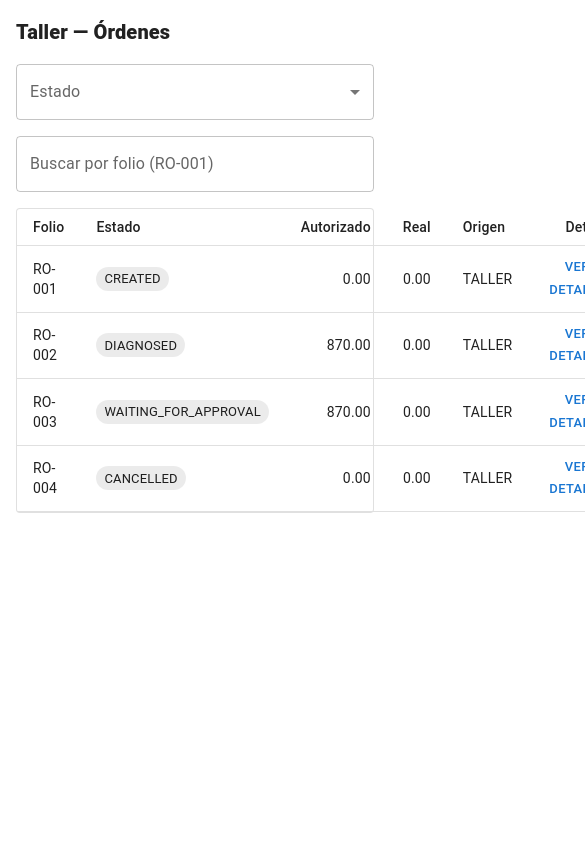
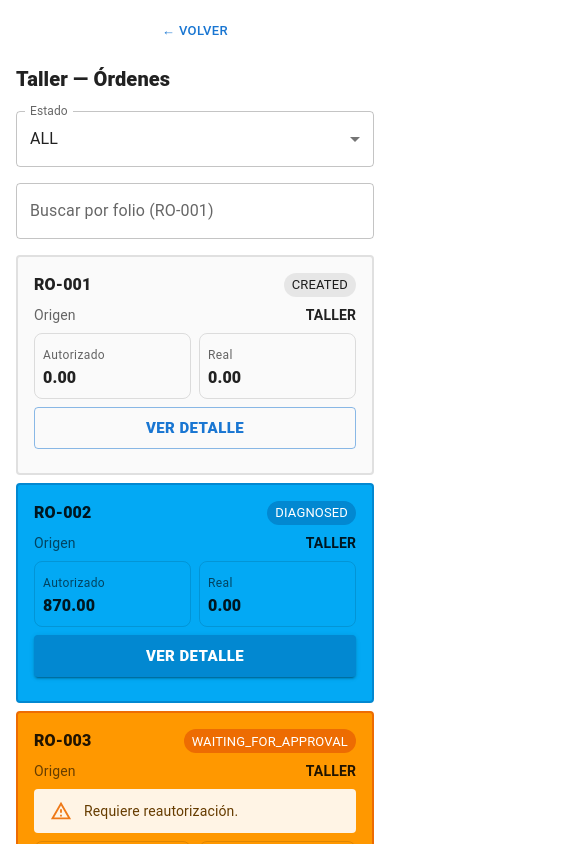
Before and after one commit to seha3/repair-orders, a React (Vite) app: page /login in a window 390 px wide. Both pictures are taken after a click on the button "ENTRAR COMO TALLER / MECÁNICO". Shown: the top 844 px of the page, 585 px wide, since content can reach past the window. Built offline with nearby package versions, Linux system fonts and the light colour scheme.

Commit message:
feat: improve mobile order cards and status-based action buttons

```diff
--- a/src/ui/client/ClientOrdersPage.tsx
+++ b/src/ui/client/ClientOrdersPage.tsx
@@ -1,4 +1,6 @@
 import { useEffect, useMemo, useState } from "react";
+import { useTheme } from "@mui/material/styles";
+import useMediaQuery from "@mui/material/useMediaQuery";
 import {
   Box,
   Chip,
@@ -11,6 +13,9 @@ import {
   TableHead,
   TableRow,
   Button,
+  Card,
+  CardContent,
+  Alert
 } from "@mui/material";
 import { useNavigate } from "react-router-dom";
 import { useAuthStore } from "../auth/auth.store";
@@ -25,6 +30,9 @@ function requiresClientAction(o: RepairOrder) {
 export function ClientOrdersPage() {
   const nav = useNavigate();
   const customerId = useAuthStore((s) => s.customerId);
+  const theme = useTheme();
+  const isMobile = useMediaQuery(theme.breakpoints.down("sm"));
+
 
   const [orders, setOrders] = useState<RepairOrder[]>([]);
 
@@ -53,10 +61,94 @@ export function ClientOrdersPage() {
   return (
     <Box sx={{ p: 2 }}>
       <Stack spacing={2}>
+        <Button size="small" onClick={() => nav(-1)}>
+          ← Volver
+        </Button>
+
         <Typography variant="h6" fontWeight={800}>
           Cliente — Mis órdenes
         </Typography>
 
+        {isMobile ? (
+          <Stack spacing={1}>
+            {sorted.map((o) => {
+              const needsAction = requiresClientAction(o);
+
+              return (
+                <Card
+                  key={o.id}
+                  variant="outlined"
+                  sx={{
+                    borderWidth: 2,
+                    borderColor: needsAction ? "warning.main" : "divider",
+                    bgcolor: needsAction ? "warning.light" : "background.paper",
+                  }}
+                >
+                  <CardContent>
+                    <Stack spacing={1}>
+                      <Stack direction="row" justifyContent="space-between" alignItems="center">
+                        <Typography fontWeight={900}>{o.orderId}</Typography>
+                        <Chip
+                          size="small"
+                          label={o.status}
+                          color={needsAction ? "warning" : "default"}
+                          variant={needsAction ? "filled" : "outlined"}
+                        />
+                      </Stack>
+
+                      <Typography variant="body2" color="text.secondary">
+                        Vehículo: {o.vehicleId}
+                      </Typography>
+
+                      {needsAction && (
+                        <Alert severity="warning" sx={{ py: 0.5 }}>
+                          Requiere tu autorización para continuar.
+                        </Alert>
+                      )}
+
+                      <Stack direction="row" spacing={1}>
+                        <Box sx={{ flex: 1, p: 1, borderRadius: 2, border: "1px solid", borderColor: "divider" }}>
+                          <Typography variant="caption" color="text.secondary">
+                            Estimado
+                          </Typography>
+                          <Typography fontWeight={800}>{o.subtotalEstimated.toFixed(2)}</Typography>
+                        </Box>
+
+                        <Box sx={{ flex: 1, p: 1, borderRadius: 2, border: "1px solid", borderColor: "divider" }}>
+                          <Typography variant="caption" color="text.secondary">
+                            Autorizado
+                          </Typography>
+                          <Typography fontWeight={800}>{o.authorizedAmount.toFixed(2)}</Typography>
+                        </Box>
+                      </Stack>
+
+                      <Button
+                        fullWidth
+                        size="large"
+                        variant={needsAction ? "contained" : "outlined"}
+                        onClick={() => nav(`/cliente/ordenes/${o.id}`)}
+                        sx={{ mt: 0.5, fontWeight: 900 }}
+                      >
+                        Ver detalle
+                      </Button>
+                    </Stack>
+                  </CardContent>
+                </Card>
+              );
+            })}
+
+
+            {sorted.length === 0 && (
+              <Card variant="outlined">
+                <CardContent>
+                  <Typography variant="body2" color="text.secondary">
+                    No tienes órdenes aún.
+                  </Typography>
+                </CardContent>
+              </Card>
+            )}
+          </Stack>
+        ) : (
           <Paper variant="outlined">
             <Table size="small">
               <TableHead>
@@ -67,7 +159,7 @@ export function ClientOrdersPage() {
                   <TableCell>Acción</TableCell>
                   <TableCell align="right">Estimado</TableCell>
                   <TableCell align="right">Autorizado</TableCell>
-                <TableCell />
+                  <TableCell align="right" />
                 </TableRow>
               </TableHead>
 
@@ -110,6 +202,8 @@ export function ClientOrdersPage() {
               </TableBody>
             </Table>
           </Paper>
+        )}
+
       </Stack>
     </Box>
   );
--- a/src/ui/workshop/WorkshopOrdersPage.tsx
+++ b/src/ui/workshop/WorkshopOrdersPage.tsx
@@ -1,5 +1,7 @@
 import { useEffect, useMemo, useState } from "react";
 import { useNavigate } from "react-router-dom";
+import { useTheme } from "@mui/material/styles";
+import useMediaQuery from "@mui/material/useMediaQuery";
 import {
   Box,
   Chip,
@@ -16,7 +18,10 @@ import {
   TableCell,
   TableBody,
   Paper,
-  Button
+  Button,
+  Card,
+  CardContent,
+  Alert
 } from "@mui/material";
 import type { SelectChangeEvent } from "@mui/material/Select";
 import { listOrders } from "../../application/order.usecases";
@@ -34,11 +39,28 @@ const statusOptions: Array<RepairOrder["status"] | "ALL"> = [
   "CANCELLED",
 ];
 
+type ChipColor = "default" | "success" | "warning" | "error" | "info";
+
+const statusColors: Record<RepairOrder["status"], { bg: string; border: string; chip: ChipColor }> = {
+  CREATED: { bg: "grey.50", border: "grey.300", chip: "default" },
+  DIAGNOSED: { bg: "info.light", border: "info.main", chip: "info" },
+  AUTHORIZED: { bg: "success.light", border: "success.main", chip: "success" },
+  IN_PROGRESS: { bg: "primary.light", border: "primary.main", chip: "info" },
+  WAITING_FOR_APPROVAL: { bg: "warning.light", border: "warning.main", chip: "warning" },
+  COMPLETED: { bg: "success.light", border: "success.dark", chip: "success" },
+  DELIVERED: { bg: "grey.100", border: "grey.400", chip: "default" },
+  CANCELLED: { bg: "error.light", border: "error.main", chip: "error" },
+};
+
+
 export function WorkshopOrdersPage() {
   const [orders, setOrders] = useState<RepairOrder[]>([]);
   const [status, setStatus] = useState<(typeof statusOptions)[number]>("ALL");
   const [q, setQ] = useState("");
   const nav = useNavigate();
+  const theme = useTheme();
+  const isMobile = useMediaQuery(theme.breakpoints.down("sm"));
+
 
   useEffect(() => {
     const res = listOrders();
@@ -60,14 +82,19 @@ export function WorkshopOrdersPage() {
   return (
     <Box sx={{ p: 2 }}>
       <Stack spacing={2}>
+        <Button size="small" onClick={() => nav("/taller")}>
+          ← Volver
+        </Button>
+
         <Typography variant="h6" fontWeight={800}>
           Taller — Órdenes
         </Typography>
 
-        <Stack direction={{ xs: "column", sm: "row" }} spacing={2}>
-          <FormControl sx={{ minWidth: 220 }}>
+        <Stack direction={{ xs: "column", sm: "row" }} spacing={2} alignItems={{ sm: "center" }}>
+          <FormControl sx={{ minWidth: { xs: "100%", sm: 220 } }}>
             <InputLabel id="status-label">Estado</InputLabel>
             <Select
+              value={status}
               labelId="status-label"
               label="Estado"
               onChange={(e: SelectChangeEvent<typeof statusOptions[number]>) => setStatus(e.target.value as typeof statusOptions[number])}
@@ -88,6 +115,107 @@ export function WorkshopOrdersPage() {
           />
         </Stack>
 
+        {isMobile ? (
+          <Stack spacing={1}>
+            {filtered.map((o) => {
+              const colors = statusColors[o.status];
+              const detailBtnVariant: "contained" | "outlined" =
+                o.status === "WAITING_FOR_APPROVAL" ||
+                o.status === "DIAGNOSED" ||
+                o.status === "CANCELLED"
+                  ? "contained"
+                  : "outlined";
+
+              const detailBtnColor: "primary" | "warning" | "error" | "info" | "success" =
+                o.status === "WAITING_FOR_APPROVAL"
+                  ? "warning"
+                  : o.status === "DIAGNOSED"
+                  ? "info"
+                  : o.status === "CANCELLED"
+                  ? "error"
+                  : "primary";
+
+
+              return (
+                <Card
+                  key={o.id}
+                  variant="outlined"
+                  sx={{
+                    borderWidth: 2,
+                    borderColor: colors.border,
+                    bgcolor:  colors.bg,
+                  }}
+                >
+                  <CardContent>
+                    <Stack spacing={1}>
+                      <Stack direction="row" justifyContent="space-between" alignItems="center">
+                        <Typography fontWeight={900}>{o.orderId}</Typography>
+                        <Chip
+                          size="small"
+                          label={o.status}
+                          color={colors.chip}
+                          variant="filled"
+                        />
+                      </Stack>
+
+                      <Stack direction="row" justifyContent="space-between" alignItems="center">
+                        <Typography variant="body2" color="text.secondary">
+                          Origen
+                        </Typography>
+                        <Typography variant="body2" fontWeight={700}>
+                          {o.source}
+                        </Typography>
+                      </Stack>
+
+                      {o.status === "WAITING_FOR_APPROVAL" && (
+                        <Alert severity="warning" sx={{ py: 0.5 }}>
+                          Requiere reautorización.
+                        </Alert>
+                      )}
+
+                      <Stack direction="row" spacing={1}>
+                        <Box sx={{ flex: 1, p: 1, borderRadius: 2, border: "1px solid", borderColor: "divider" }}>
+                          <Typography variant="caption" color="text.secondary">
+                            Autorizado
+                          </Typography>
+                          <Typography fontWeight={800}>{o.authorizedAmount.toFixed(2)}</Typography>
+                        </Box>
+
+                        <Box sx={{ flex: 1, p: 1, borderRadius: 2, border: "1px solid", borderColor: "divider" }}>
+                          <Typography variant="caption" color="text.secondary">
+                            Real
+                          </Typography>
+                          <Typography fontWeight={800}>{o.realTotal.toFixed(2)}</Typography>
+                        </Box>
+                      </Stack>
+
+                      <Button
+                        fullWidth
+                        size="large"
+                        variant={detailBtnVariant}
+                        color={detailBtnColor}
+                        onClick={() => nav(`/taller/ordenes/${o.id}`)}
+                        sx={{ mt: 0.5, fontWeight: 900 }}
+                      >
+                        Ver detalle
+                      </Button>
+                    </Stack>
+                  </CardContent>
+                </Card>
+              );
+            })}
+
+            {filtered.length === 0 && (
+              <Card variant="outlined">
+                <CardContent>
+                  <Typography variant="body2" color="text.secondary">
+                    No hay órdenes que coincidan con el filtro/búsqueda.
+                  </Typography>
+                </CardContent>
+              </Card>
+            )}
+          </Stack>
+        ) : (
           <Paper variant="outlined">
             <Table size="small">
               <TableHead>
@@ -97,10 +225,9 @@ export function WorkshopOrdersPage() {
                   <TableCell align="right">Autorizado</TableCell>
                   <TableCell align="right">Real</TableCell>
                   <TableCell>Origen</TableCell>
-                <TableCell align="right">Detalle</TableCell>
+                  <TableCell align="right" />
                 </TableRow>
               </TableHead>
-
               <TableBody>
                 {filtered.map((o) => (
                   <TableRow key={o.id} hover>
@@ -111,17 +238,12 @@ export function WorkshopOrdersPage() {
                     <TableCell align="right">{o.authorizedAmount.toFixed(2)}</TableCell>
                     <TableCell align="right">{o.realTotal.toFixed(2)}</TableCell>
                     <TableCell>{o.source}</TableCell>
-
                     <TableCell align="right">
-                    <Button
-                      size="small"
-                      onClick={() => nav(`/taller/ordenes/${o.id}`)}
-                    >
+                      <Button size="small" onClick={() => nav(`/taller/ordenes/${o.id}`)}>
                         Ver detalle
                       </Button>
                     </TableCell>
                   </TableRow>
-
                 ))}
 
                 {filtered.length === 0 && (
@@ -136,6 +258,7 @@ export function WorkshopOrdersPage() {
               </TableBody>
             </Table>
           </Paper>
+        )}
       </Stack>
     </Box>
   );
```
Lines whose indentation alone changed are shown as unchanged.
